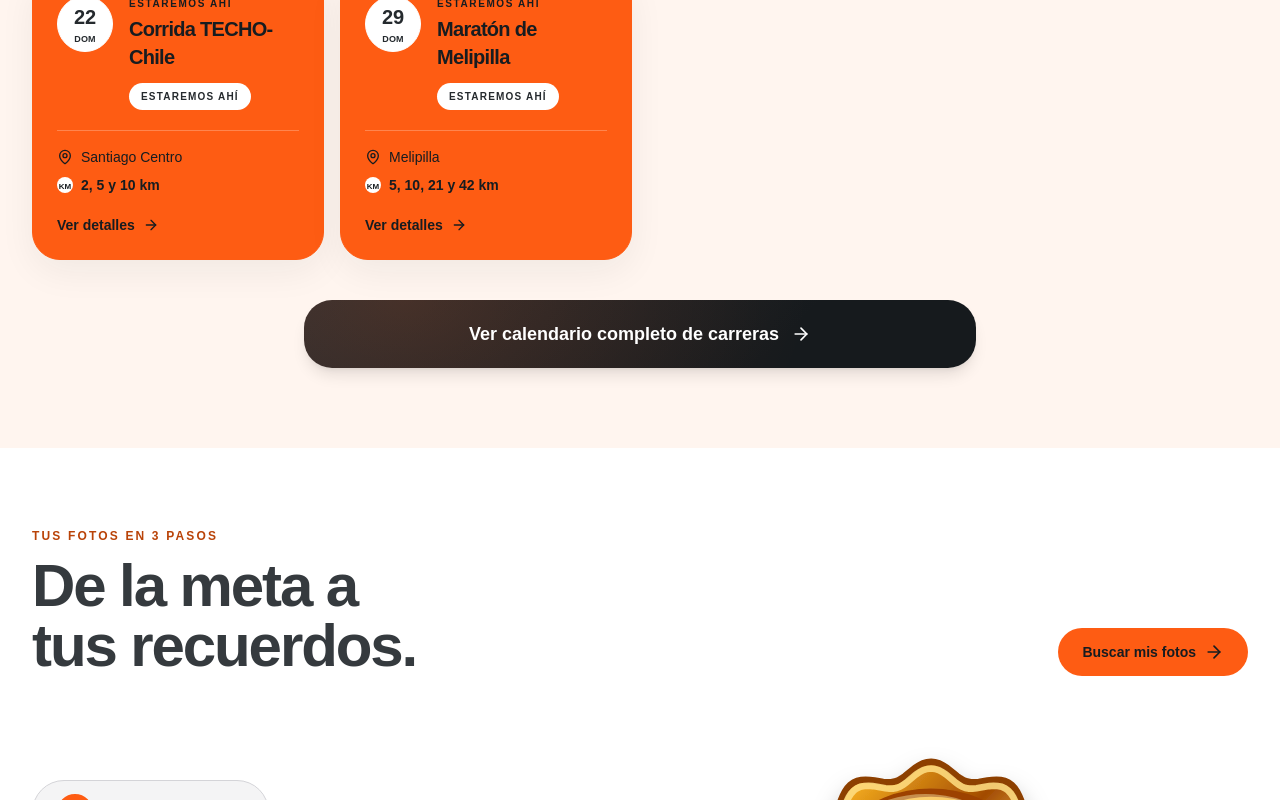
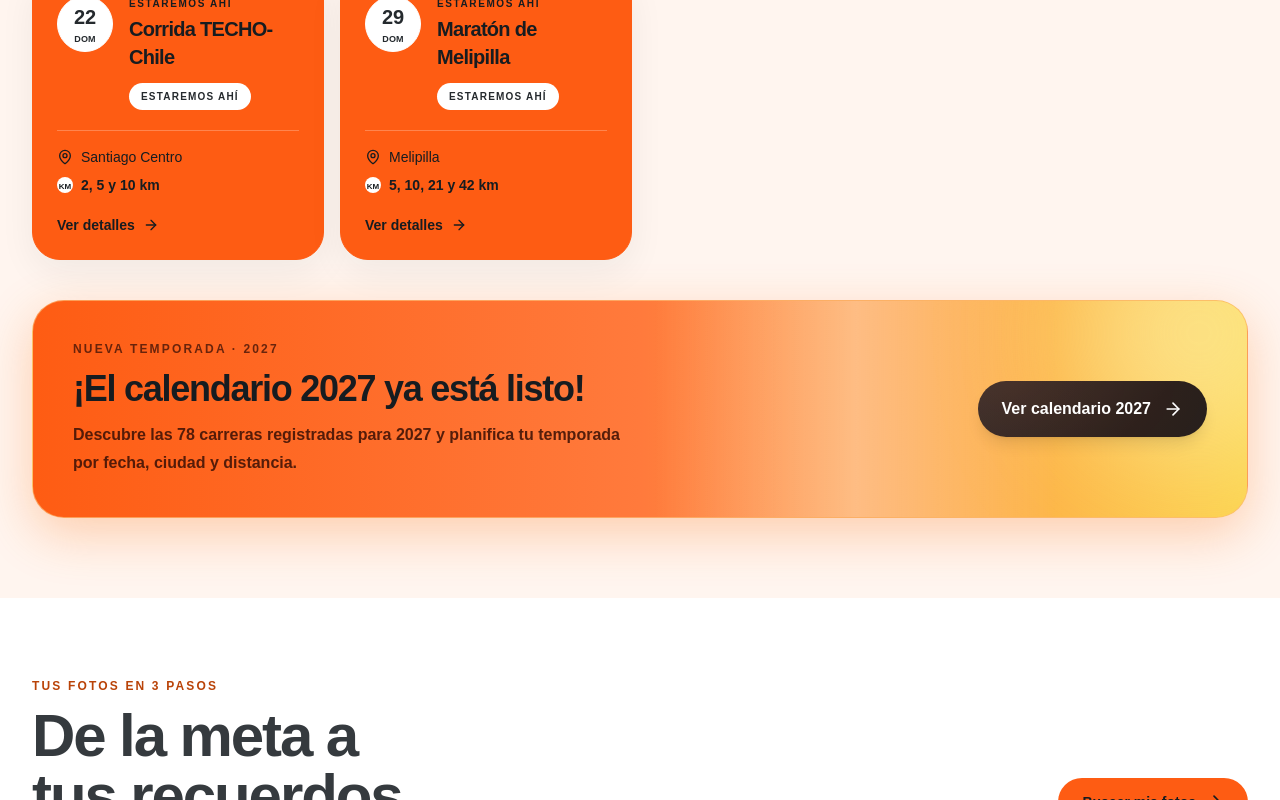
Before and after one commit to franzalbornoz1-bot/nomadarace, a Next.js app: page / in a window 1280 px wide. Shown: the part 2772-3572 px from the top of the page. Built offline with nearby package versions, Linux system fonts and the light colour scheme.

Commit message:
Restore orange shimmer 2027 calendar launch banner beneath upcoming races on homepage

```diff
--- a/components/nomada-app.tsx
+++ b/components/nomada-app.tsx
@@ -327,7 +327,18 @@ function HomePage() {
 
       <section className="bg-[#FFF0E8]"><div className="mx-auto grid max-w-7xl gap-10 px-5 py-20 lg:grid-cols-[.85fr_1.15fr] lg:px-8"><div className="self-center"><h2 className="text-4xl font-black leading-none tracking-[-.06em] text-zinc-950 sm:text-5xl">Tu foto puede<br />estar esperándote.</h2><p className="mt-5 max-w-md leading-7 text-zinc-600">Usa una selfie para encontrar las fotos que cuentan cómo viviste la carrera.</p><Link href={PHOTO_STORE_URL} onClick={() => trackAction("photo_search_click", { placement: "waiting_photo", destination: "photo_store" })}><Button className="mt-7">Buscar mis fotos <ScanFace className="ml-2 h-4 w-4" /></Button></Link></div><div className="grid grid-cols-3 gap-2 sm:grid-cols-3 sm:gap-3"><PhotoMosaic src={HOME_GALLERY_IMAGES[0]} className="mt-4 sm:mt-8" /><PhotoMosaic src={HOME_GALLERY_IMAGES[1]} /><PhotoMosaic src={HOME_GALLERY_IMAGES[2]} className="mt-6 sm:mt-12" /><PhotoMosaic src={HOME_GALLERY_IMAGES[3]} className="hidden sm:block" /><PhotoMosaic src={HOME_GALLERY_IMAGES[4]} className="hidden sm:mt-8 sm:block" /><PhotoMosaic src={HOME_GALLERY_IMAGES[5]} className="hidden sm:block" /></div></div></section>
       <section className="border-y border-zinc-200 bg-white"><div className="mx-auto grid max-w-7xl items-center gap-10 px-5 py-20 sm:py-24 lg:grid-cols-[.9fr_1.1fr] lg:gap-20 lg:px-8"><div className="mx-auto w-full max-w-[15rem] sm:max-w-[30rem]"><div className="pointer-events-none aspect-square overflow-hidden rounded-full border-[10px] border-[#dce8ee] shadow-[0_24px_60px_rgba(24,28,31,.14)]"><img src="/home-circle.jpg" alt="Corredora celebrando después de una carrera" loading="lazy" decoding="async" draggable={false} onContextMenu={event => event.preventDefault()} className="pointer-events-none h-full w-full scale-[1.35] select-none object-cover object-[48%_48%]" /></div></div><div className="max-w-2xl text-center lg:text-left"><p className="text-xs font-black uppercase tracking-[.2em] text-orange-600">MOMENTOS QUE QUEDAN</p><h2 className="mt-4 text-4xl font-black leading-[.95] tracking-[-.065em] text-zinc-950 sm:text-5xl">Lo que lograste<br />merece volver a sentirse.</h2><p className="mt-6 text-lg leading-8 text-zinc-600">No fotografiamos solo el paso por la meta. Buscamos esa mirada, ese gesto y esa energía que hacen que cada carrera sea tuya, para convertirlos en recuerdos que puedas revivir una y otra vez.</p><Link href="/sobre-nomada-race" className="mt-7 inline-flex"><Button variant="dark">Conoce Nómada Race <ArrowRight className="ml-2 h-4 w-4" /></Button></Link></div></div></section>
-      <section className="bg-[#FFF5EF]"><div className="mx-auto max-w-7xl px-5 py-20 lg:px-8"><SectionHeading title="Próximas carreras" copy="Estas son las próximas fechas del calendario y las carreras donde estaremos haciendo cobertura fotográfica." action={<Link href="/eventos" className="hidden items-center gap-2 text-sm font-black sm:flex">Ver calendario <ArrowRight className="h-4 w-4" /></Link>} /><div className="grid gap-4 sm:grid-cols-2 lg:grid-cols-4">{coverageRaces.map(race => <HomeRaceCard key={`${race.month}-${race.day}-${race.name}`} race={race} href={`/eventos/${NOMADA_COVERAGE_SLUGS[race.name]}`} spotlight statusLabel="Estaremos ahí" />)}</div><Link href="/eventos" className="mx-auto mt-10 flex min-h-16 w-full max-w-2xl items-center justify-center gap-3 rounded-2xl bg-zinc-950 px-6 py-5 text-center text-base font-black text-white shadow-lg transition hover:bg-zinc-800 focus-visible:outline focus-visible:outline-2 focus-visible:outline-offset-4 focus-visible:outline-orange-500 sm:text-lg">Ver calendario completo de carreras <ArrowRight className="h-5 w-5 shrink-0" /></Link></div></section>
+      <section className="bg-[#FFF5EF]"><div className="mx-auto max-w-7xl px-5 py-20 lg:px-8"><SectionHeading title="Próximas carreras" copy="Estas son las próximas fechas del calendario y las carreras donde estaremos haciendo cobertura fotográfica." action={<Link href="/eventos" className="hidden items-center gap-2 text-sm font-black sm:flex">Ver calendario <ArrowRight className="h-4 w-4" /></Link>} /><div className="grid gap-4 sm:grid-cols-2 lg:grid-cols-4">{coverageRaces.map(race => <HomeRaceCard key={`${race.month}-${race.day}-${race.name}`} race={race} href={`/eventos/${NOMADA_COVERAGE_SLUGS[race.name]}`} spotlight statusLabel="Estaremos ahí" />)}</div><div className="relative isolate mt-10 overflow-hidden rounded-[2rem] border border-orange-300/70 bg-gradient-to-r from-orange-500 via-orange-400 to-amber-300 px-6 py-8 text-[#171c20] shadow-[0_16px_50px_rgba(249,115,22,.30)] sm:px-10 sm:py-10" aria-label="Calendario de carreras 2027 disponible">
+          <div aria-hidden="true" className="pointer-events-none absolute inset-y-0 -left-1/3 w-1/3 animate-[shimmer_2.8s_ease-in-out_infinite] bg-gradient-to-r from-transparent via-white/35 to-transparent motion-reduce:animate-none" />
+          <div aria-hidden="true" className="pointer-events-none absolute -right-20 -top-24 h-64 w-64 rounded-full bg-yellow-100/50 blur-3xl" />
+          <div className="relative flex flex-col gap-7 md:flex-row md:items-center md:justify-between">
+            <div className="max-w-2xl">
+              <p className="text-xs font-black uppercase tracking-[.18em] text-orange-950/80">Nueva temporada · 2027</p>
+              <h3 className="mt-3 text-3xl font-black leading-tight tracking-[-.055em] sm:text-4xl">¡El calendario 2027 ya está listo!</h3>
+              <p className="mt-3 max-w-xl text-base font-semibold leading-7 text-orange-950/90">Descubre las {calendarRaces2027.length} carreras registradas para 2027 y planifica tu temporada por fecha, ciudad y distancia.</p>
+            </div>
+            <Link href="/eventos" className="inline-flex min-h-14 shrink-0 items-center justify-center gap-3 self-start rounded-2xl bg-zinc-950 px-6 py-4 text-center text-sm font-black text-white shadow-lg transition hover:bg-zinc-800 focus-visible:outline focus-visible:outline-2 focus-visible:outline-offset-4 focus-visible:outline-zinc-950 md:self-center sm:text-base">Ver calendario 2027 <ArrowRight className="h-5 w-5 shrink-0" /></Link>
+          </div>
+        </div></div></section>
       <PhotoJourneyExplorer />
       <section className="mx-auto max-w-4xl px-5 py-20"><div className="rounded-[2rem] bg-orange-500 px-7 py-12 text-white sm:px-12"><p className="text-xs font-black uppercase tracking-[.2em] text-orange-100">¿Dudas antes de correr?</p><div className="mt-4 grid gap-8 sm:grid-cols-[1fr_auto] sm:items-end"><div><h2 className="text-3xl font-black tracking-[-.06em] sm:text-4xl">Todo lo que necesitas saber, sin perder el ritmo.</h2><p className="mt-4 max-w-xl text-orange-50">Resolvemos las preguntas más frecuentes sobre fotos, preventas y tus recuerdos de carrera.</p></div><Link href="/preguntas-frecuentes"><Button variant="dark" className="shrink-0">Ir a ayuda <ArrowRight className="ml-2 h-4 w-4" /></Button></Link></div></div></section>
       <section className="relative isolate overflow-hidden bg-zinc-950 text-white"><img src={HOME_GALLERY_IMAGES[4]} alt="Comunidad de corredores compartiendo la energía de una carrera" loading="lazy" decoding="async" draggable={false} onContextMenu={event => event.preventDefault()} className="pointer-events-none absolute inset-0 h-full w-full select-none scale-105 object-cover blur-[3px]" /><div className="absolute inset-0 bg-gradient-to-r from-zinc-950/90 via-zinc-950/70 to-orange-950/45" /><div className="relative mx-auto flex min-h-[25rem] max-w-5xl flex-col items-center justify-center px-5 py-20 text-center sm:min-h-[30rem]"><p className="text-xs font-black uppercase tracking-[.22em] text-lime-300">COMUNIDAD NÓMADA RACE</p><h2 className="mt-5 max-w-4xl text-4xl font-black leading-[.95] tracking-[-.07em] sm:text-6xl">Más de mil personas ya son parte de la comunidad.</h2><p className="mt-6 max-w-2xl text-lg leading-8 text-zinc-100 sm:text-xl">Te damos la bienvenida a Nómada Race.</p><a href="https://www.instagram.com/nomadarace.cl/" target="_blank" rel="noreferrer" className="mt-8 inline-flex"><Button className="min-h-14 px-8 text-base sm:text-lg">Súmate tú también <Instagram className="ml-3 h-5 w-5" /></Button></a></div></section>
```
